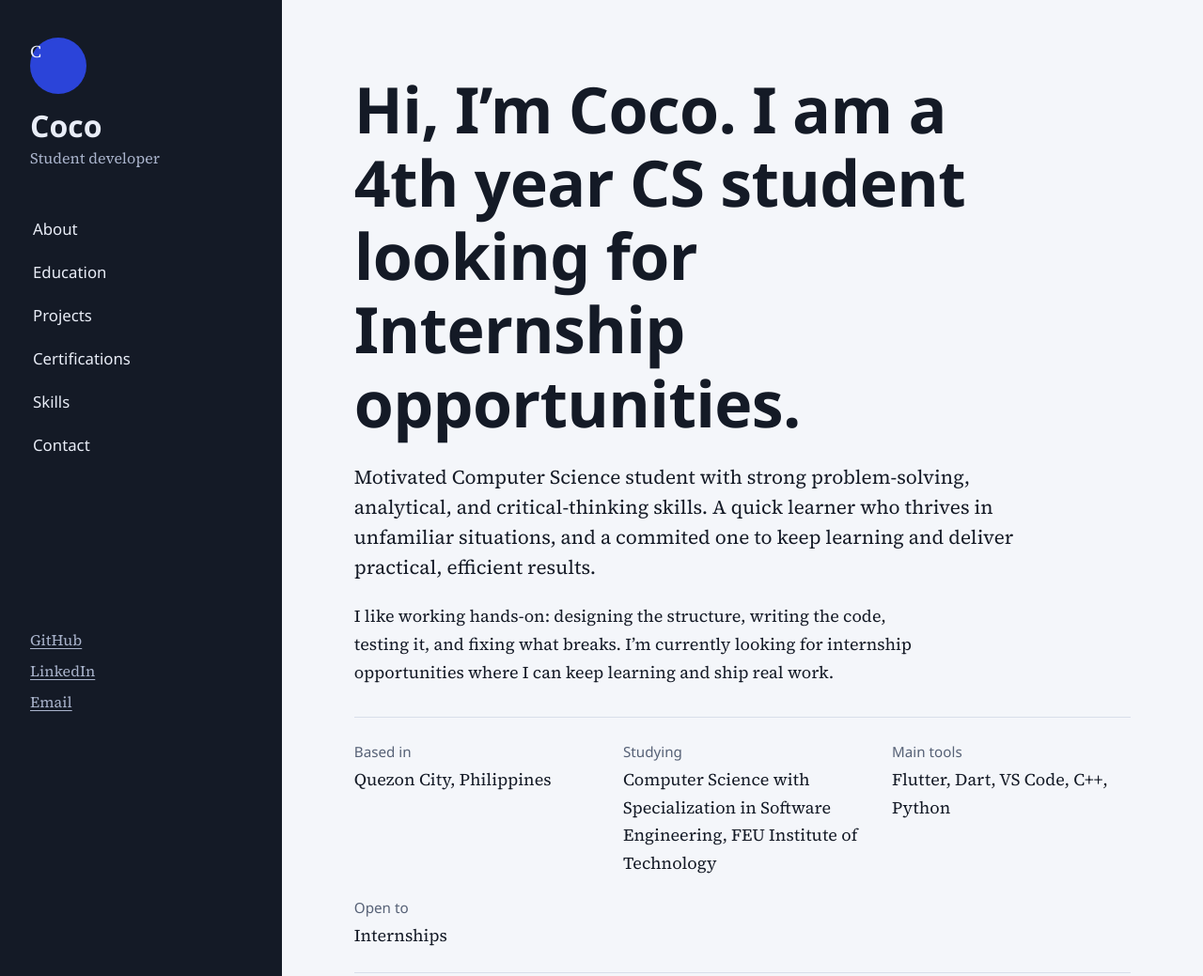
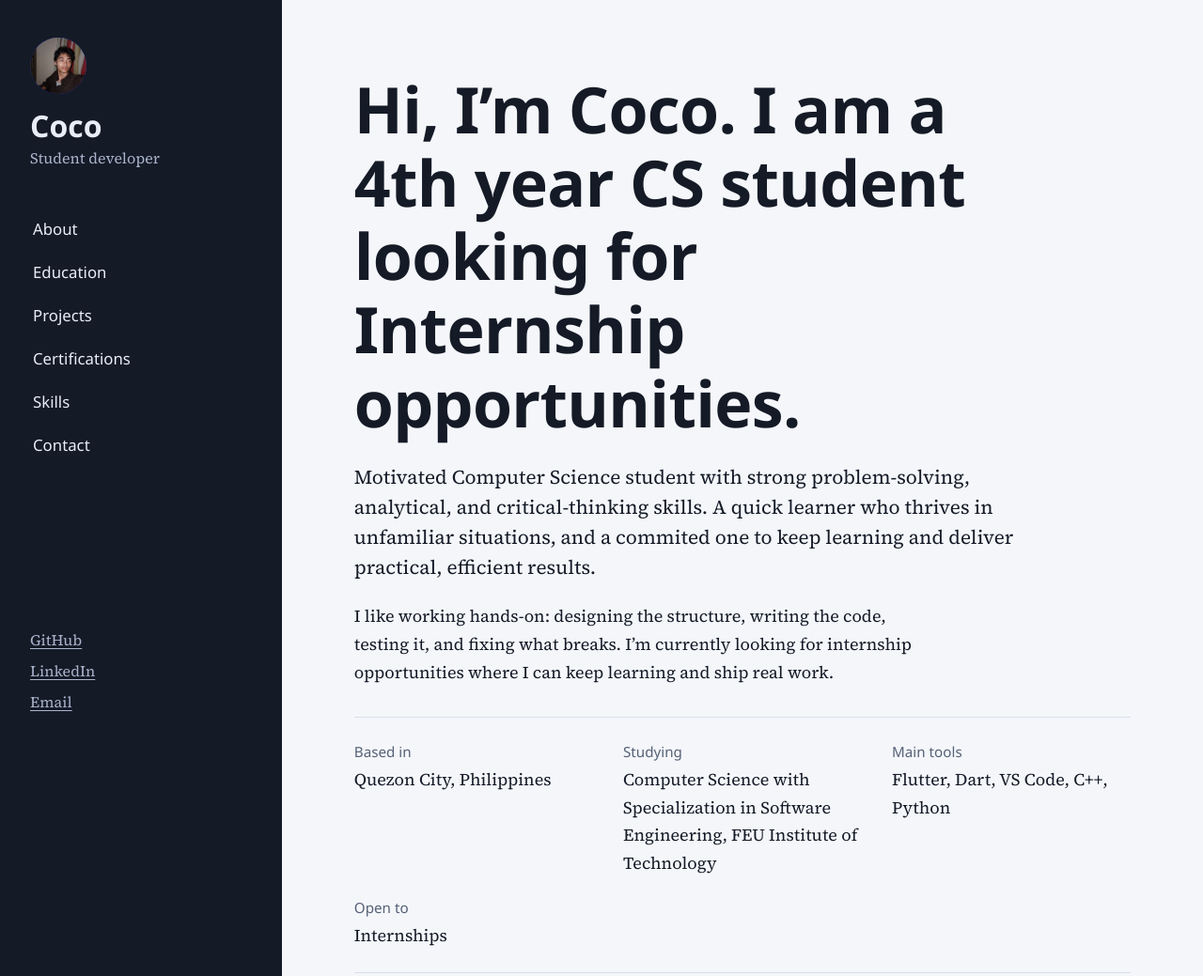
Before and after one commit to ansaricoco/ansaricoco.github.io, a plain HTML site: page index.html in a window 1280 px wide. Shown: the top 1039 px of the page at 94% size. Drawn offline with Linux system fonts and the light colour scheme.

Commit message:
Image added

```diff
--- a/index.html
+++ b/index.html
@@ -21,7 +21,7 @@
     <aside class="rail">
       <div class="rail-inner">
         <div class="id">
-          <span class="monogram" aria-hidden="true">C</span>
+          <img class="monogram" src="images/coco.jpg" alt="Photo of Coco">
           <p class="id-name">Coco</p>
           <p class="id-role">Student developer</p>
         </div>
```
